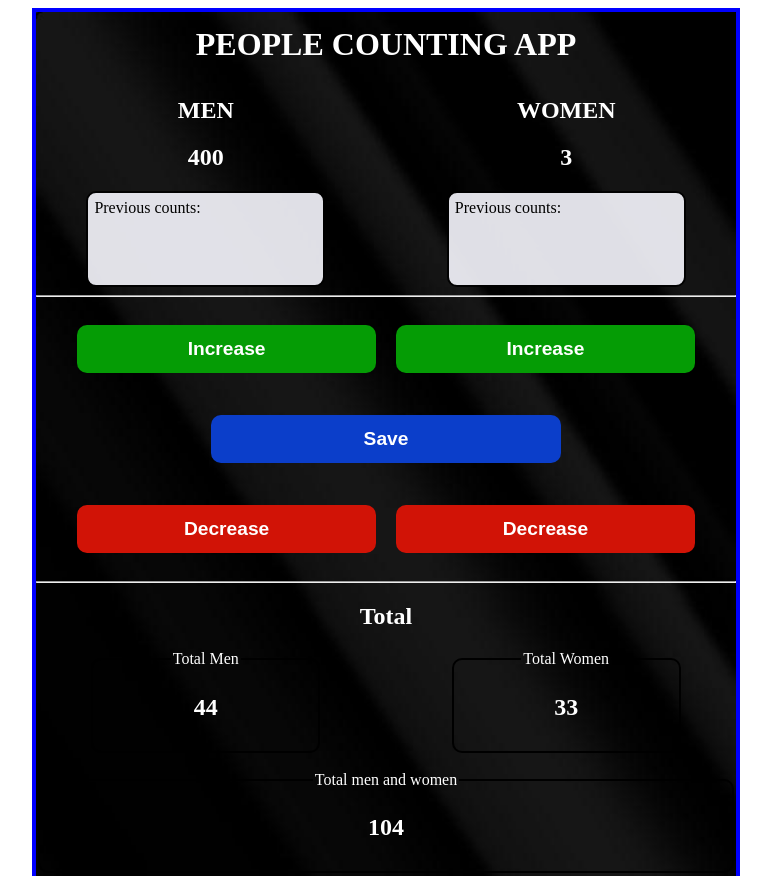
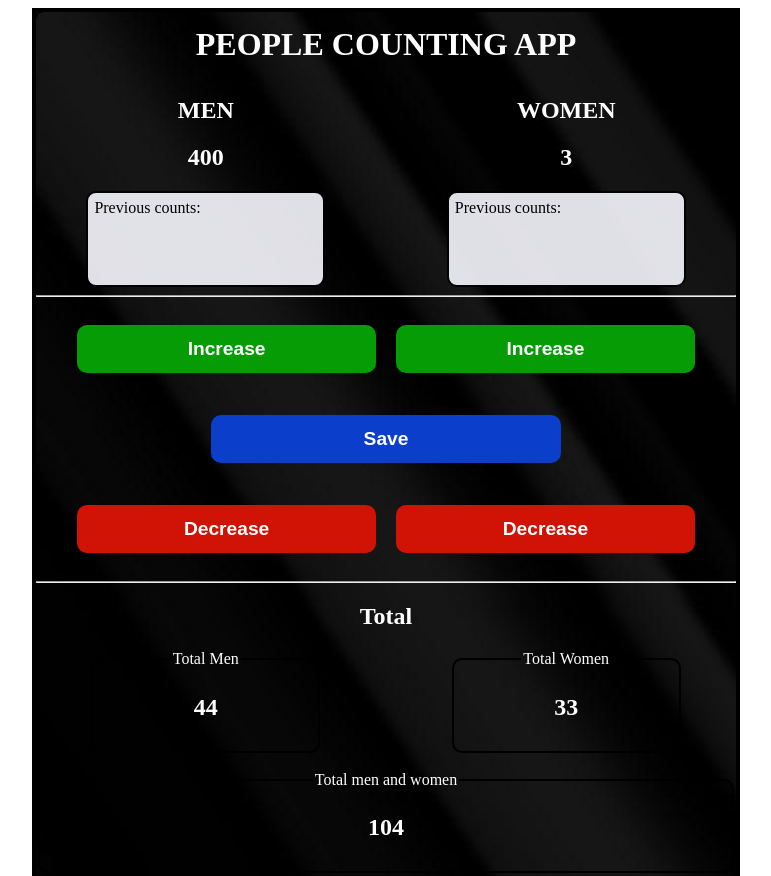
Before and after one commit to ziglewis/script, a plain HTML site: page counterApp/index.html in a window 1280 px wide. Shown: the top 876 px of the page, without its empty margins (254-1025 px from the left). Drawn offline with Linux system fonts and the light colour scheme.

Commit message:
I completed the html and css part of this app

```diff
--- a/counterApp/styles.css
+++ b/counterApp/styles.css
@@ -11,7 +11,7 @@
 main{
     width: 700px;
     margin: auto;
-    border: 4px solid blue;
+    border: 4px solid black;
     background-image: url("back-33.jpg");
     background-size: cover;
     background-repeat: no-repeat;
```
